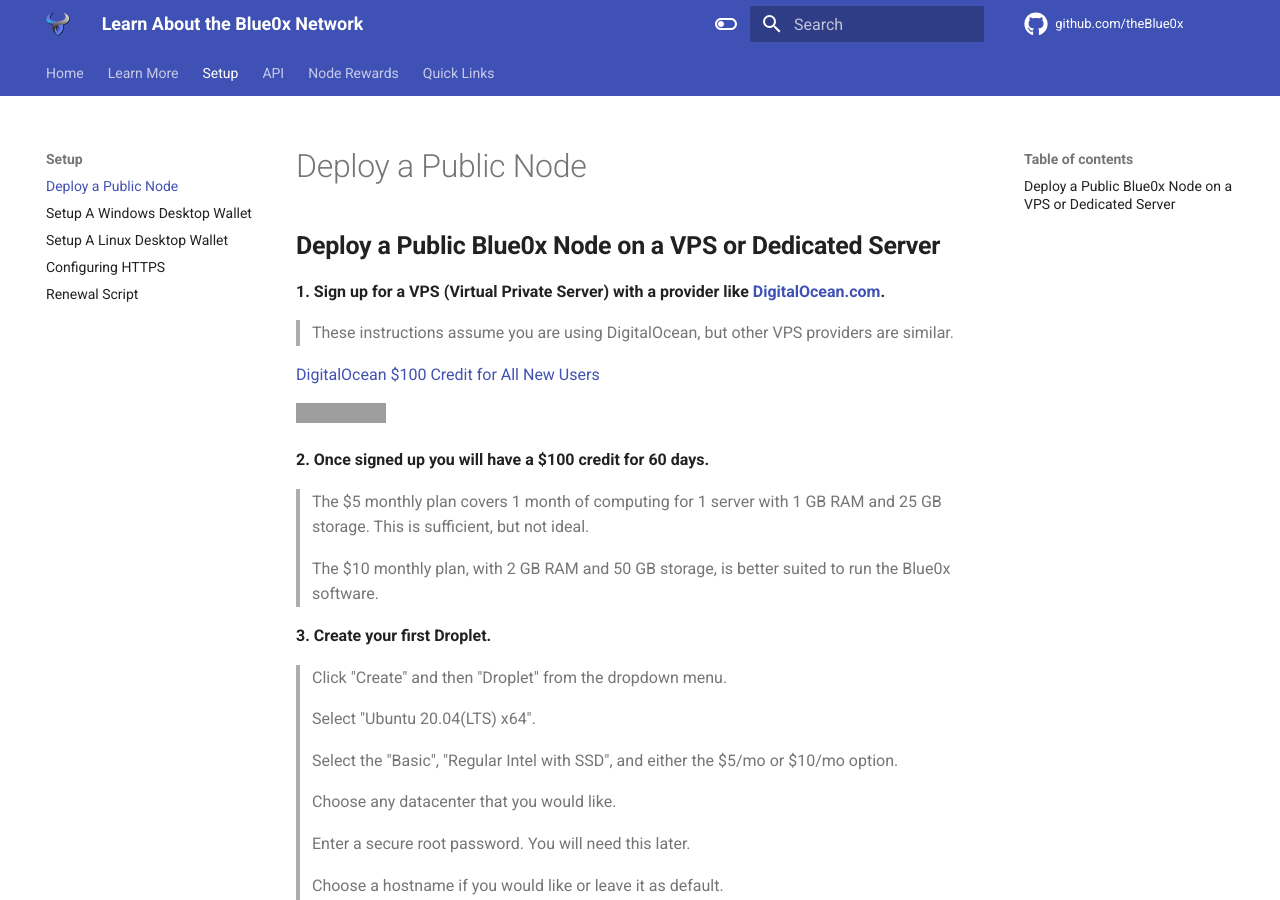
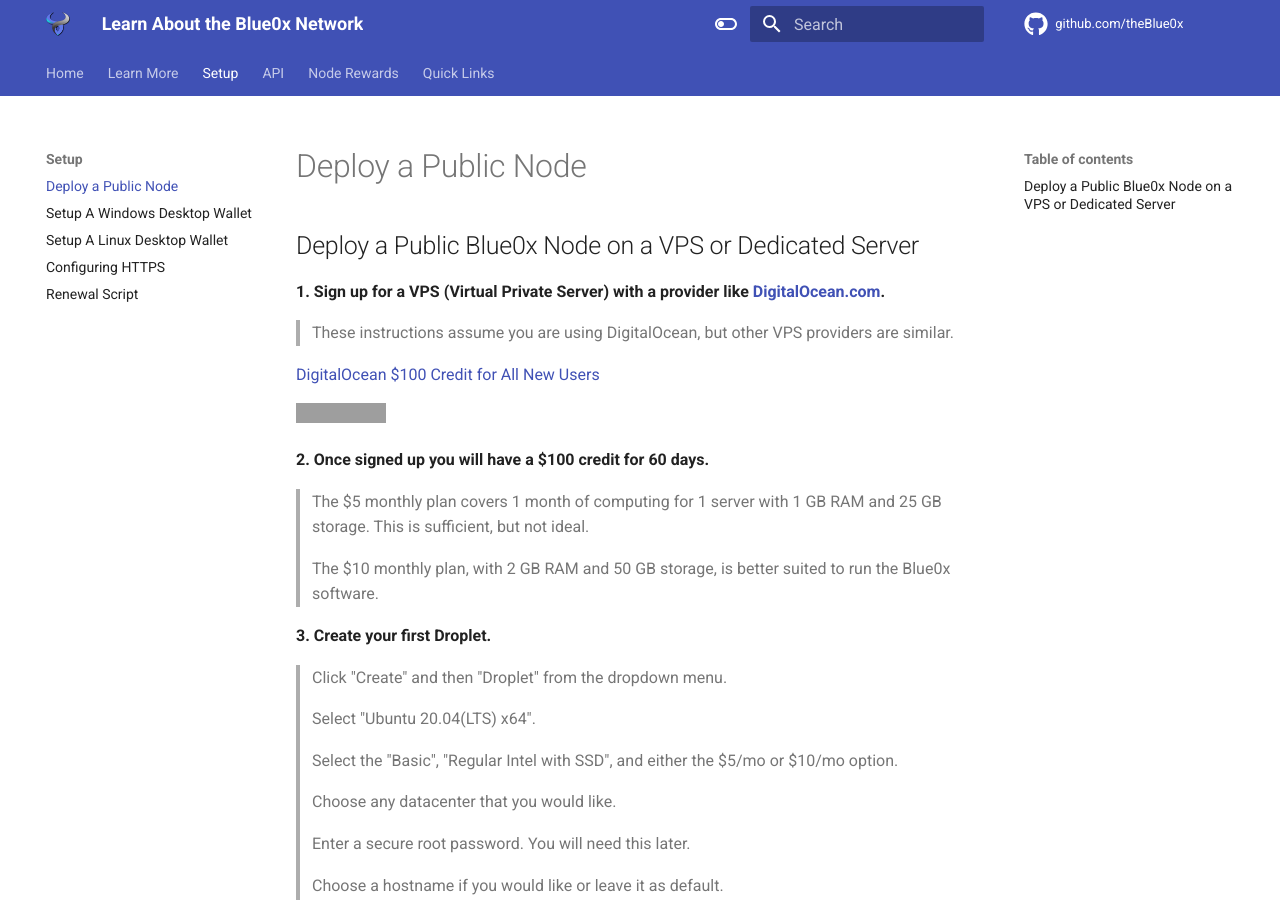
Before and after one commit to theBlue0x/docs, an MkDocs documentation site: the page built from docs/setup/vps.md, in a window 1280 px wide and 900 px high. Built offline with MkDocs 1.6.1 and Material for MkDocs 9.7.7, drawn with Linux system fonts in a browser that asks for light colours; grey boxes are pictures that could not be loaded.

Commit message:
Update vps.md

```diff
--- a/docs/setup/vps.md
+++ b/docs/setup/vps.md
@@ -1,4 +1,4 @@
-## **Deploy a Public Blue0x Node on a VPS or Dedicated Server** ##
+## Deploy a Public Blue0x Node on a VPS or Dedicated Server
 
 **1. Sign up for a VPS (Virtual Private Server) with a provider like [DigitalOcean.com](https://m.do.co/c/97a921447f80).**
 >These instructions assume you are using DigitalOcean, but other VPS providers are similar.
```
